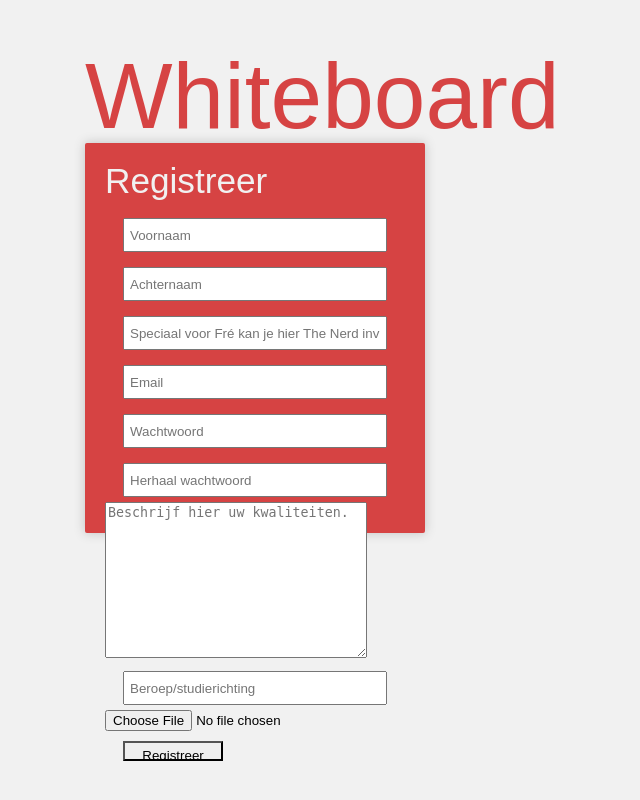
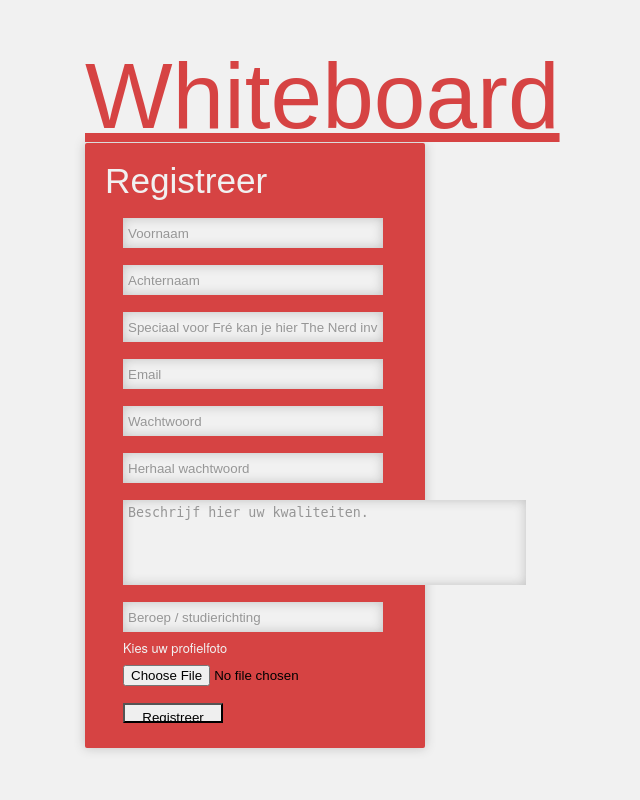
Before and after one commit to LefebvreJil/CP3-groepswerk-2DEV2-groep4, a PHP site: page /index.php?page=register in a window 1280 px wide. Shown: the whole page, without its empty margins (405-1045 px from the left). Run offline with PHP 8.4, Linux system fonts and the light colour scheme.

Commit message:
Styling css registreerpagina.

```diff
--- a/_scss/screen.scss
+++ b/_scss/screen.scss
@@ -2,6 +2,7 @@
 
 body{
 	background-color: $bgColor;
+	font-family: helveticaNeue, sans-serif;
 }
 
 .home{
@@ -11,16 +12,25 @@ body{
 	.titel{
 		h1{
 			font-family: BigNoodleTitling, sans-serif;
-			color: $loginColor;
 			font-size: 5.8em;
 			text-align: center;
+			a{
+				&:link{
+					color: $loginColor;
+				}
+				&:hover{
+					color: #FFFFFF;
+			}
+				&:visited{
+					color: $loginColor;
+				}
+			}
 		}
 	}
 
 	.homeWrap{
 		background-color: $loginColor;
 		width: 300px;
-		height: 350px;
 		padding: 20px;
 		@include prefix(border-radius, 2px);
 		@include prefix(box-shadow, 0px 0px 11px 0px rgba(50, 50, 50, 0.25));
@@ -38,14 +48,49 @@ body{
 		width: 250px;
 		height: 20px;
 		padding: 5px;
-		margin: 10px 0 5px 18px;
+		margin: 10px 0 7px 18px;
+		border: none;
+		background-color: $bgColor;
+		box-shadow: inset 0px 0px 11px 0px rgba(50,50,50,0.25);
+
+		//Werkt nog niet voor alle browsers
+		&::-webkit-input-placeholder{
+			color: #969696;
+		}
+		&:focus{
+			outline-color: $loginColor;
+			background-color: #FFFFFF;
+		}
 	}
-	.loginBtn{
+	.formInput{
+		margin: 10px 0 7px 18px;
+	}
+
+	//Kan de hoogte niet aanpassen
+	.loginBtn,
+	.registerBtn{
 		width: 100px;
 		height: 20px;
 		padding: 5px;
 		margin: 10px 0 5px 18px;
 		border-radius: 0px;
+		display: block;
+	}
+	.formTextarea{
+		resize: none;
+		padding: 5px;
+		margin: 10px 0 5px 18px;
+		border: none;
+		background-color: $bgColor;
+		box-shadow: inset 0px 0px 11px 0px rgba(50,50,50,0.25);
+		&::-webkit-input-placeholder{
+			color: #969696;
+		}
+	}
+	label{
+		color: $tussenTitelColor;
+		margin: 10px 0 5px 18px;
+		font-size: 0.8em;
 	}
 }
 
@@ -60,13 +105,18 @@ body{
 		display: block;
 		text-align: center;
 		width: 260px;
-		height: 50px;
+		height: 40px;
+		padding-top: 10px;
 		margin: 10px 0 5px 18px;
 		background-color: #FFFFFF;
 		border: none;
 		font-size: 1.8em;
 		font-family: BigNoodleTitling, sans-serif;
 		text-decoration: none;
+
+		&:visited{
+			color: $loginColor;
+		}
 	}
 }
 
--- a/css/screen.css
+++ b/css/screen.css
@@ -56,6 +56,7 @@ article, aside, details, figcaption, figure, footer, header, hgroup, main, menu,
 
 body {
   background-color: #F1F1F1;
+  font-family: helveticaNeue, sans-serif;
 }
 
 .home {
@@ -64,14 +65,21 @@ body {
 }
 .home .titel h1 {
   font-family: BigNoodleTitling, sans-serif;
-  color: #D64343;
   font-size: 5.8em;
   text-align: center;
+}
+.home .titel h1 a:link {
+  color: #D64343;
+}
+.home .titel h1 a:hover {
+  color: #FFFFFF;
+}
+.home .titel h1 a:visited {
+  color: #D64343;
 }
 .home .homeWrap {
   background-color: #D64343;
   width: 300px;
-  height: 350px;
   padding: 20px;
   -webkit-border-radius: 2px;
   -ms-border-radius: 2px;
@@ -95,14 +103,45 @@ body {
   width: 250px;
   height: 20px;
   padding: 5px;
-  margin: 10px 0 5px 18px;
+  margin: 10px 0 7px 18px;
+  border: none;
+  background-color: #F1F1F1;
+  box-shadow: inset 0px 0px 11px 0px rgba(50, 50, 50, 0.25);
 }
-.homeForm .loginBtn {
+.homeForm .formItem::-webkit-input-placeholder {
+  color: #969696;
+}
+.homeForm .formItem:focus {
+  outline-color: #D64343;
+  background-color: #FFFFFF;
+}
+.homeForm .formInput {
+  margin: 10px 0 7px 18px;
+}
+.homeForm .loginBtn,
+.homeForm .registerBtn {
   width: 100px;
   height: 20px;
   padding: 5px;
   margin: 10px 0 5px 18px;
   border-radius: 0px;
+  display: block;
+}
+.homeForm .formTextarea {
+  resize: none;
+  padding: 5px;
+  margin: 10px 0 5px 18px;
+  border: none;
+  background-color: #F1F1F1;
+  box-shadow: inset 0px 0px 11px 0px rgba(50, 50, 50, 0.25);
+}
+.homeForm .formTextarea::-webkit-input-placeholder {
+  color: #969696;
+}
+.homeForm label {
+  color: #F1F1F1;
+  margin: 10px 0 5px 18px;
+  font-size: 0.8em;
 }
 
 .registerHome h1 {
@@ -115,13 +154,17 @@ body {
   display: block;
   text-align: center;
   width: 260px;
-  height: 50px;
+  height: 40px;
+  padding-top: 10px;
   margin: 10px 0 5px 18px;
   background-color: #FFFFFF;
   border: none;
   font-size: 1.8em;
   font-family: BigNoodleTitling, sans-serif;
   text-decoration: none;
+}
+.registerHome .registerBtn:visited {
+  color: #D64343;
 }
 
 /*----------PROJECTENOVERZICHT-----------*/
--- a/view/users/index.php
+++ b/view/users/index.php
@@ -1,6 +1,6 @@
 <section class="home">
 		<header class="titel">
-			<h1>Whiteboard</h1>
+			<h1><a href="index.php">Whiteboard</a></h1>
 		</header>
 	<div class="homeWrap">
 		<section class="homeForm">
--- a/view/users/register.php
+++ b/view/users/register.php
@@ -1,6 +1,6 @@
 <section class="home">
 		<header class="titel">
-			<h1>Whiteboard</h1>
+			<h1><a href="index.php">Whiteboard</a></h1>
 		</header>
 	<div class="homeWrap">
 		<section class="homeForm">
@@ -10,14 +10,15 @@
 			<form class="registerForm" action="index.php" method="post">
 				<input type="text" name="vn" placeholder="Voornaam" class="formItem" />
 				<input type="text" name="an" placeholder="Achternaam" class="formItem" />
-				<input type="text" name="nickname" placeholder="Speciaal voor Fré kan je hier The Nerd invullen." class="formItem" />
+				<input type="text" name="nickname" placeholder="Speciaal voor Fr&eacute; kan je hier The Nerd invullen." class="formItem" />
 	            <input type="email" name="email" placeholder="Email" class="formItem" />
 	            <input type="password" name="password" placeholder="Wachtwoord" class="formItem" />
 	            <input type="password" name="repassword" placeholder="Herhaal wachtwoord" class="formItem" />
-	            <textarea name="qualities" cols="30" rows="10" placeholder="Beschrijf hier uw kwaliteiten."></textarea>
-	            <input type="text" name="job" placeholder="Beroep/studierichting" class="formItem" />
-	            <input type="file" name="image" />
-	            <input type="submit" value="Registreer" class="loginBtn" />
+	            <textarea name="qualities" cols="47" rows="5" placeholder="Beschrijf hier uw kwaliteiten." class="formTextarea"></textarea>
+	            <input type="text" name="job" placeholder="Beroep / studierichting" class="formItem" />
+	            <label for="image">Kies uw profielfoto</label>
+	            <input type="file" name="image" class="formInput" value="Kies uw profielfoto"/>
+	            <input type="submit" value="Registreer" class="registerBtn" />
 	        </form>
 		</section>
 	</div>
```
